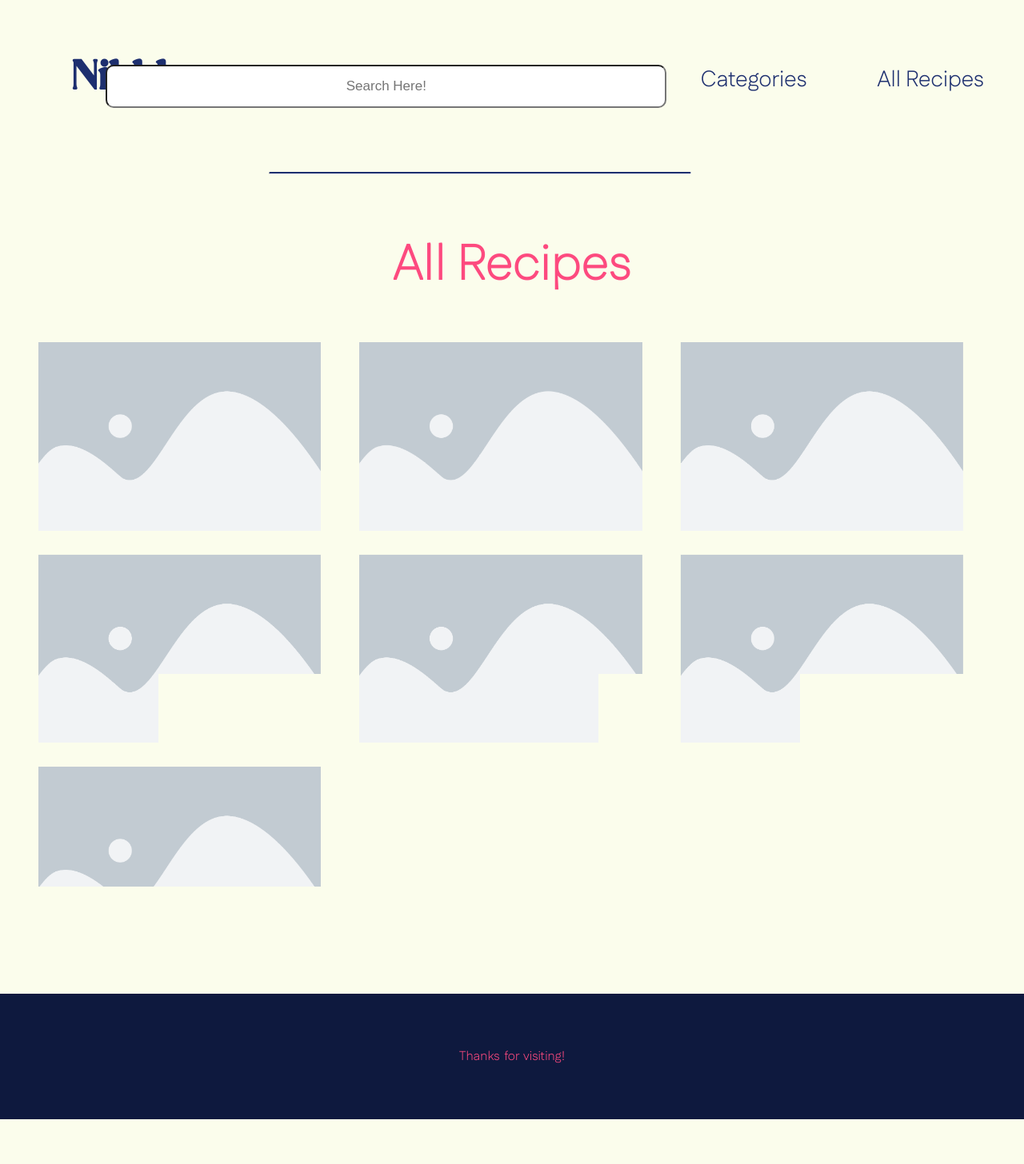
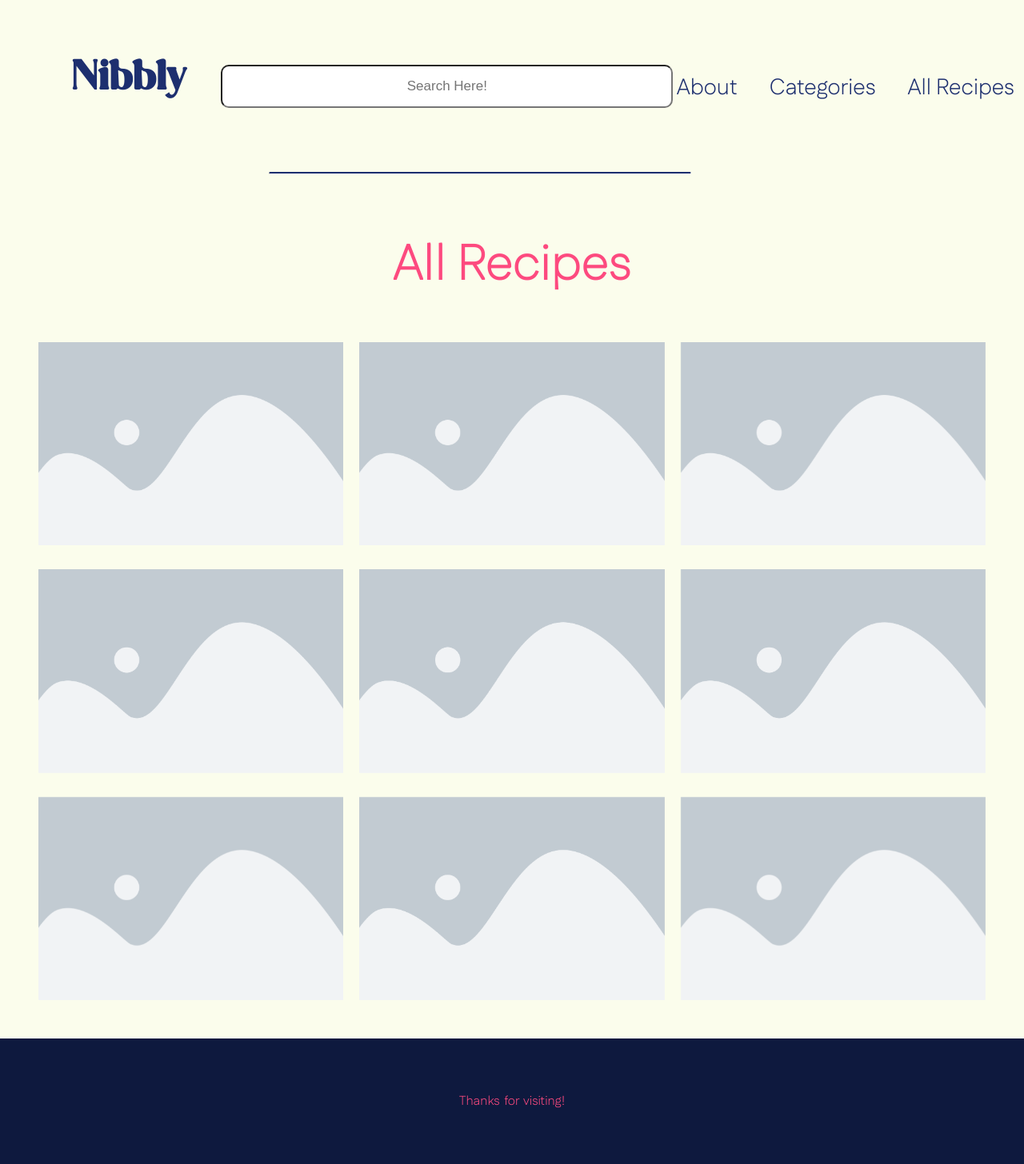
Before and after one commit to vzurui/idm232-vpl26, a PHP site: page /all-recipes.html in a window 1280 px wide. Shown: the whole page at 80% size. Before the commit the page ends 1400 px from the top, so only its background shows below. Run offline with PHP 8.4, Linux system fonts and the light colour scheme.

Commit message:
Update style.css
respnsiveness to all recipes, need to find what is adding extra margin to header. work on responsiveness

```diff
--- a/css/style.css
+++ b/css/style.css
@@ -91,7 +91,7 @@ nav {
 }
 
 a {
-	margin-right: 1em;
+	/* margin-right: 1em; */
 	text-decoration: none;
 	color: var(--nightlife);
 }
@@ -112,7 +112,7 @@ footer {
 	font-family: var(--font-title), Arial, Helvetica, sans-serif;
 	padding: 2px;
 	text-align: center;
-	margin: 3em -2em -1em -2em;
+	margin: 3em -1em -1em -1em;
 	/* border-top: var(--eclipse) solid 6px; */
 }
 
@@ -145,7 +145,7 @@ hr.solid {
 }
 
 .topnav input[type=text] {
-  padding: 15px 14em;
+  padding: 15px 10em;
   margin-top: 1em;
   font-size: 17px;
 	text-align: center;
@@ -224,7 +224,7 @@ a {
 
 .header li a {
   display: block;
-  padding: 10px 20px;
+  padding: 10px 50px;
   text-decoration: none;
 }
 
@@ -312,11 +312,14 @@ a {
 /* 48em = 768px */
 
 @media (min-width: 48em) {
+	h1 {
+		margin-right: 40px;
+	}
   .header li {
     float: left;
   }
   .header li a {
-    padding: 20px 30px;
+    padding: 30px 20px;
   }
   .header .menu {
     clear: none;
@@ -327,3 +330,40 @@ a {
     display: none;
   }
 }
+
+/* media query 1000, tablet */
+
+@media screen
+and (max-width: 1000px) {
+	.recipe-grid {
+		display: grid;
+		grid-template-columns: 1fr 1fr;
+		align-items: center;
+		gap: 30px 20px;
+		margin: 2em;
+	}
+}
+
+@media screen
+and (max-width: 1000px) {
+	.recipe-grid {
+		display: grid;
+		grid-template-columns: 1fr 1fr;
+		align-items: center;
+		gap: 30px 20px;
+		margin: 2em;
+	}
+}
+
+/* mobile queries (320, 425) */
+
+@media screen
+and (max-width: 425px) {
+	.recipe-grid {
+		display: grid;
+		grid-template-columns: 1fr;
+		align-items: center;
+		gap: 30px 20px;
+		margin: 2em;
+	}
+}
```
